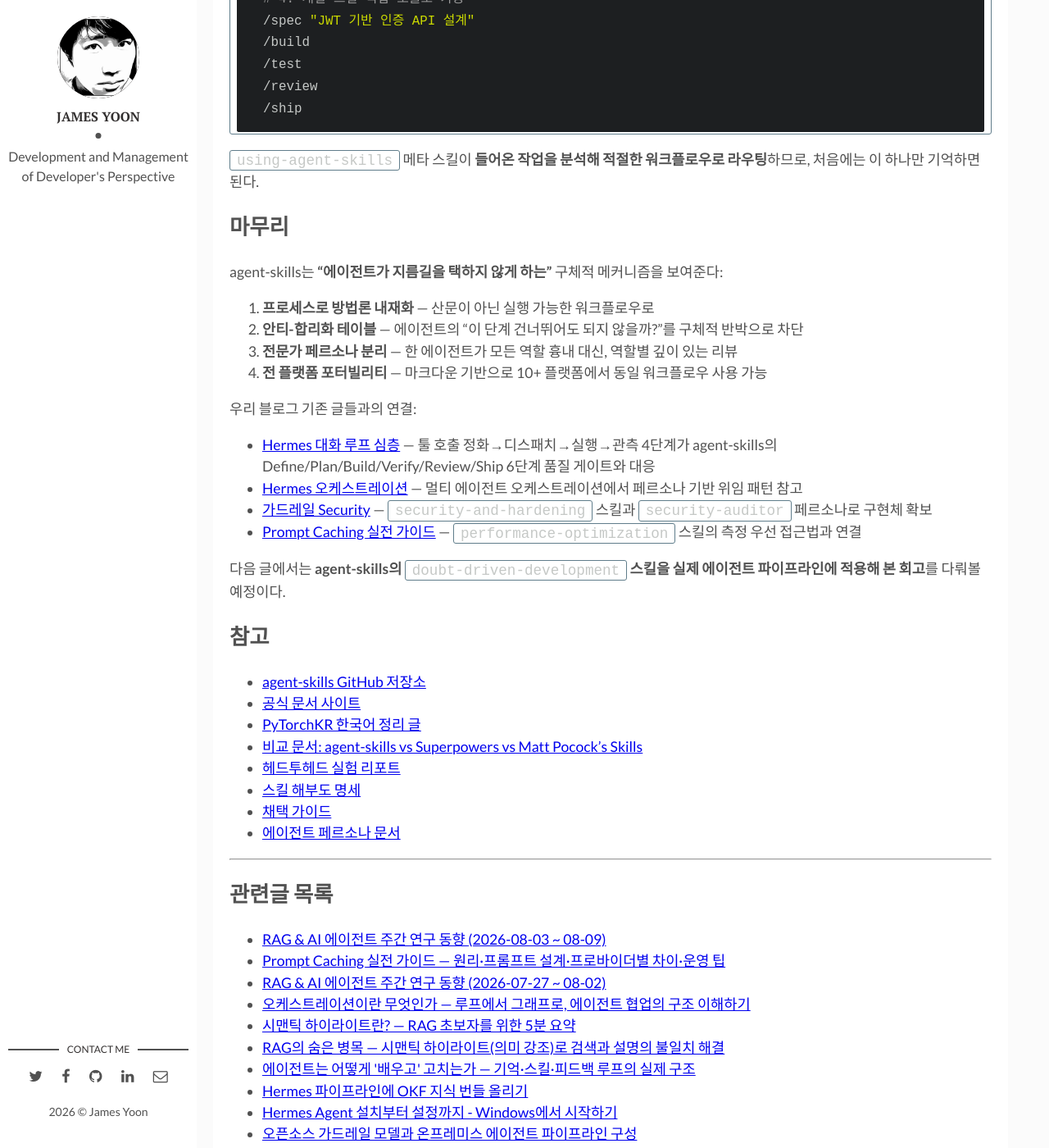
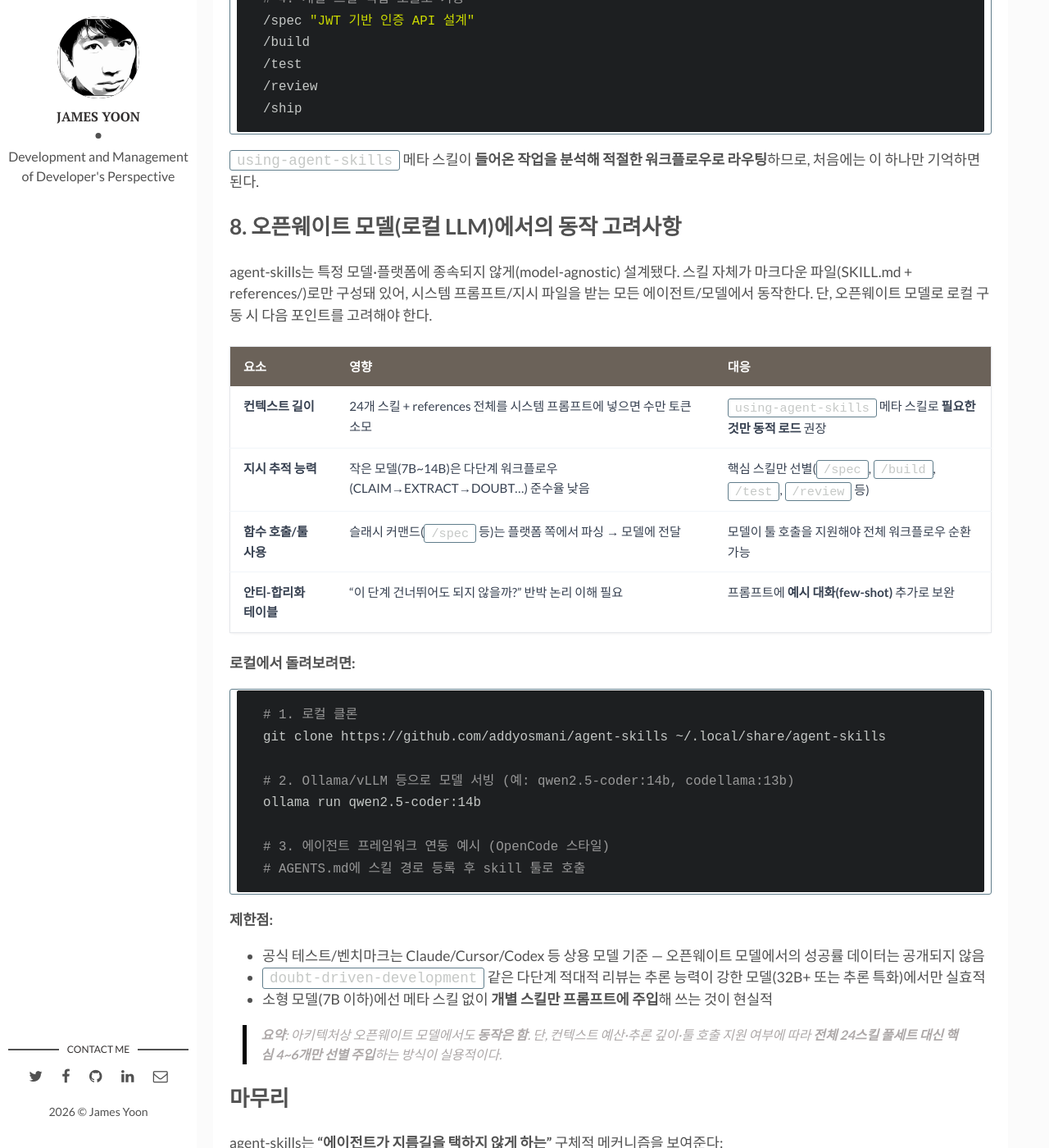
Before and after one commit to butteryoon/butteryoon.github.io, a Jekyll site: the page built from _posts/2026-08-11-agent_skills_engineering_workflows.md, in a window 1280 px wide and 1400 px high, scrolled down 7545 px. Shown: the whole window at 82% size. Built offline with Jekyll 4.4.1, drawn with Linux system fonts in a browser that asks for light colours; comment, search, counter and statistics services are not loaded.

Commit message:
Agent Skills 글에 오픈웨이트 모델 동작 고려사항 섹션 추가
Co-authored-by: Orca <help@stably.ai>

````diff
--- a/_posts/2026-08-11-agent_skills_engineering_workflows.md
+++ b/_posts/2026-08-11-agent_skills_engineering_workflows.md
@@ -5,7 +5,7 @@ title: "Agent Skills: AI 코딩 에이전트용 프로덕션급 24개 엔지니
 description: "Google Chrome DevRel 리드 Addy Osmani가 공개한 agent-skills 프로젝트 분석. 소프트웨어 개발 생명주기 6단계(Define/Plan/Build/Verify/Review/Ship)를 24개 구조화된 스킬로 구현. 안티-합리화 테이블, 전문가 페르소나, 7개 슬래시 커맨드까지 실제 설치·사용법 정리."
 img: tools_title.jpg
 date: 2026-08-11 23:56:00 +0900
-last_modified_at: 2026-08-12 00:10:00 +0900
+last_modified_at: 2026-08-12 00:50:00 +0900
 tags: [ai-agent, agent-skills, engineering-workflow, production-grade, sdlc, addy-osmani, claude-code] # add tag
 related: llm
 categories: tools
@@ -196,6 +196,37 @@ agy plugin install https://github.com/addyosmani/agent-skills.git
 
 `using-agent-skills` 메타 스킬이 **들어온 작업을 분석해 적절한 워크플로우로 라우팅**하므로, 처음에는 이 하나만 기억하면 된다.
 
+## 8. 오픈웨이트 모델(로컬 LLM)에서의 동작 고려사항
+
+agent-skills는 특정 모델·플랫폼에 종속되지 않게(model-agnostic) 설계됐다. 스킬 자체가 마크다운 파일(SKILL.md + references/)로만 구성돼 있어, 시스템 프롬프트/지시 파일을 받는 모든 에이전트/모델에서 동작한다. 단, 오픈웨이트 모델로 로컬 구동 시 다음 포인트를 고려해야 한다.
+
+| 요소 | 영향 | 대응 |
+|------|------|------|
+| **컨텍스트 길이** | 24개 스킬 + references 전체를 시스템 프롬프트에 넣으면 수만 토큰 소모 | `using-agent-skills` 메타 스킬로 **필요한 것만 동적 로드** 권장 |
+| **지시 추적 능력** | 작은 모델(7B~14B)은 다단계 워크플로우(CLAIM→EXTRACT→DOUBT…) 준수율 낮음 | 핵심 스킬만 선별(`/spec`, `/build`, `/test`, `/review` 등) |
+| **함수 호출/툴 사용** | 슬래시 커맨드(`/spec` 등)는 플랫폼 쪽에서 파싱 → 모델에 전달 | 모델이 툴 호출을 지원해야 전체 워크플로우 순환 가능 |
+| **안티-합리화 테이블** | "이 단계 건너뛰어도 되지 않을까?" 반박 논리 이해 필요 | 프롬프트에 **예시 대화(few-shot)** 추가로 보완 |
+
+**로컬에서 돌려보려면:**
+
+```bash
+# 1. 로컬 클론
+git clone https://github.com/addyosmani/agent-skills ~/.local/share/agent-skills
+
+# 2. Ollama/vLLM 등으로 모델 서빙 (예: qwen2.5-coder:14b, codellama:13b)
+ollama run qwen2.5-coder:14b
+
+# 3. 에이전트 프레임워크 연동 예시 (OpenCode 스타일)
+# AGENTS.md에 스킬 경로 등록 후 skill 툴로 호출
+```
+
+**제한점:**
+- 공식 테스트/벤치마크는 Claude/Cursor/Codex 등 상용 모델 기준 — 오픈웨이트 모델에서의 성공률 데이터는 공개되지 않음
+- `doubt-driven-development` 같은 다단계 적대적 리뷰는 추론 능력이 강한 모델(32B+ 또는 추론 특화)에서만 실효적
+- 소형 모델(7B 이하)에선 메타 스킬 없이 **개별 스킬만 프롬프트에 주입**해 쓰는 것이 현실적
+
+> **요약**: 아키텍처상 오픈웨이트 모델에서도 **동작은 함**. 단, 컨텍스트 예산·추론 깊이·툴 호출 지원 여부에 따라 **전체 24스킬 풀세트 대신 핵심 4~6개만 선별 주입**하는 방식이 실용적이다.
+
 ## 마무리
 
 agent-skills는 **"에이전트가 지름길을 택하지 않게 하는"** 구체적 메커니즘을 보여준다:
````
